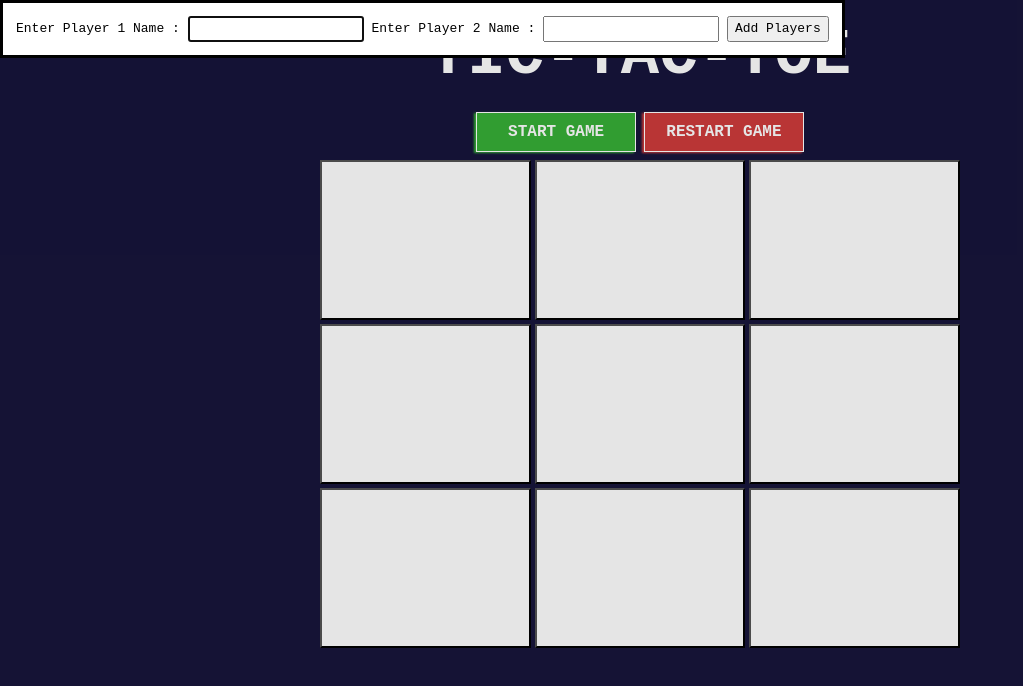
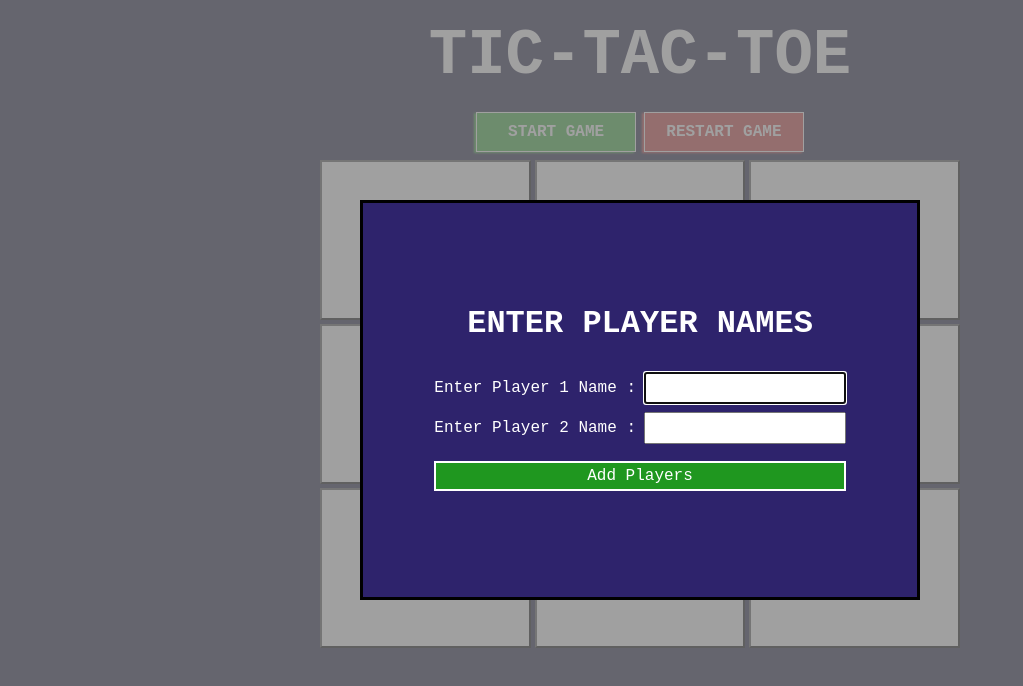
Before and after one commit to StewardRighteous/top-tic-tac-toe, a plain HTML site: page index.html in a window 1280 px wide. Shown: the whole page, without its empty margins (0-1023 px from the left). Drawn offline with Linux system fonts and the light colour scheme.

Commit message:
design player name getting form

```diff
--- a/index.html
+++ b/index.html
@@ -11,10 +11,11 @@
 <body>
     <dialog class="player-name">
         <form action="">
+            <h1>Enter Player Names</h1>
             <label for="player1">Enter Player 1 Name :</label>
-            <input type="text" id="player1">
+            <input type="text" id="player1" autofocus required>
             <label for="player2">Enter Player 2 Name :</label>
-            <input type="text" id="player2">
+            <input type="text" id="player2" required>
             <button type="button">Add Players</button>
         </form>
     </dialog>
--- a/style.css
+++ b/style.css
@@ -1,11 +1,11 @@
-:root{
+:root {
     --main-color: rgb(23, 21, 59);
     --main-color-2: rgb(46, 35, 108);
     --secondary-color: rgb(67, 61, 139);
-    --secondary-color-2:rgb(200, 172, 214);
+    --secondary-color-2: rgb(200, 172, 214);
 }
 
-body{
+body {
     background-color: var(--main-color);
     display: flex;
     justify-content: center;
@@ -13,8 +13,60 @@ body{
     font-family: monospace;
 }
 
+/* Player Name Dialog form */
+dialog.player-name {
+    margin: auto;
+    width: 35rem;
+    height: 25rem;
+    background-color: var(--main-color-2);
+    display: flex;
+    align-items: center;
+    justify-content: center;
+}
+
+dialog::backdrop {
+    background-color: gray;
+    opacity: 0.75;
+}
+
+.player-name form {
+    color: white;
+    display: grid;
+    grid-template-rows: 4rem 2rem 2rem 3rem;
+    grid-template-columns: 1fr 1fr;
+    gap: 8px;
+}
+
+.player-name  h1 {
+    text-align: center;
+    text-transform: uppercase;
+    font-size: 2rem;
+    grid-column: 1 / -1;
+}
+
+.player-name label{
+    font-size: large;
+    align-self: center;
+}
+
+.player-name form button{
+    --color : rgb(31, 151, 31);
+    grid-column: 1/ -1;
+    align-self: center;
+    font-size: 1rem;
+    background-color: var(--color);
+    color: white;
+    outline: none;
+    border: 2px solid white;
+}
+
+.player-name form button:hover{
+    --color : rgb(67, 221, 67);
+}
+
+
 /* Total Game Area */
-.game-container{
+.game-container {
     min-width: 40rem;
     min-height: 40rem;
     margin-top: 8px;
@@ -23,19 +75,19 @@ body{
     gap: 8px;
 }
 
-.game-container h1{
+.game-container h1 {
     justify-self: center;
     align-self: center;
     font-size: 4rem;
     color: #ffffff;
 }
 
-.game-container .buttons{
+.game-container .buttons {
     align-self: center;
     justify-self: center;
 }
 
-.game-container .buttons button{
+.game-container .buttons button {
     width: 10rem;
     height: 2.5rem;
     color: white;
@@ -47,49 +99,49 @@ body{
     text-transform: uppercase;
 }
 
-.game-container .buttons .start{
-    --color : rgb(55, 175, 55);
+.game-container .buttons .start {
+    --color: rgb(55, 175, 55);
 }
 
-.game-container .buttons .start:hover{
-    --color : rgb(17, 214, 17);
+.game-container .buttons .start:hover {
+    --color: rgb(17, 214, 17);
 }
 
-.game-container .buttons .restart{
-    --color : rgb(207, 59, 59);
+.game-container .buttons .restart {
+    --color: rgb(207, 59, 59);
 }
 
-.game-container .buttons .restart:hover{
-    --color : rgb(223, 15, 15);
+.game-container .buttons .restart:hover {
+    --color: rgb(223, 15, 15);
 }
 
 /* Tic Tac Toe game */
-.tic-tac-toe{
+.tic-tac-toe {
     display: grid;
     grid-template-columns: repeat(3, 1fr);
     grid-template-rows: repeat(3, 1fr);
     gap: 4px;
 }
 
-.tic-tac-toe button{
+.tic-tac-toe button {
     background-color: #ffffff;
 }
 
-.tic-tac-toe button:hover{
+.tic-tac-toe button:hover {
     background-color: var(--secondary-color-2);
 }
 
 .tic-tac-toe .X,
-.tic-tac-toe .O{
+.tic-tac-toe .O {
     align-self: center;
     font-size: 7rem;
     color: var(--marker-color);
 }
 
-.tic-tac-toe .X{
+.tic-tac-toe .X {
     --marker-color: var(--main-color-2)
 }
 
-.tic-tac-toe .O{
+.tic-tac-toe .O {
     --marker-color: var(--secondary-color);
 }
```
